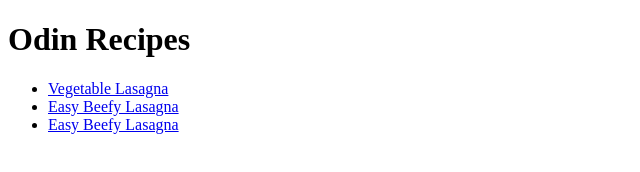
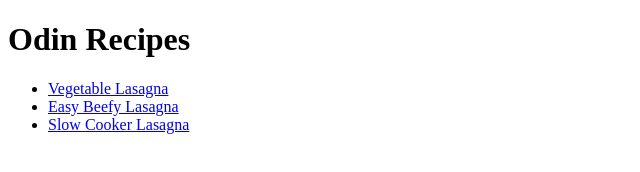
Before and after one commit to andrewscottgolden/odin-recipes, a plain HTML site: page index.html in a window 1280 px wide. Shown: the full height of the page, 0-640 px from the left. Drawn offline with Linux system fonts and the light colour scheme.

Commit message:
Update index.html

```diff
--- a/index.html
+++ b/index.html
@@ -27,7 +27,7 @@ jgs   `-=._     _.=-'
     <ul>
         <li><a href="veggie-lasagna.html">Vegetable Lasagna</a></li>
         <li><a href="beefy-lasagna.html">Easy Beefy Lasagna</a></li>
-        <li><a href="slow-cooker-lasagna.html">Easy Beefy Lasagna</a></li>
+        <li><a href="slow-cooker-lasagna.html">Slow Cooker Lasagna</a></li>
 
     </ul>
 </body>
```
